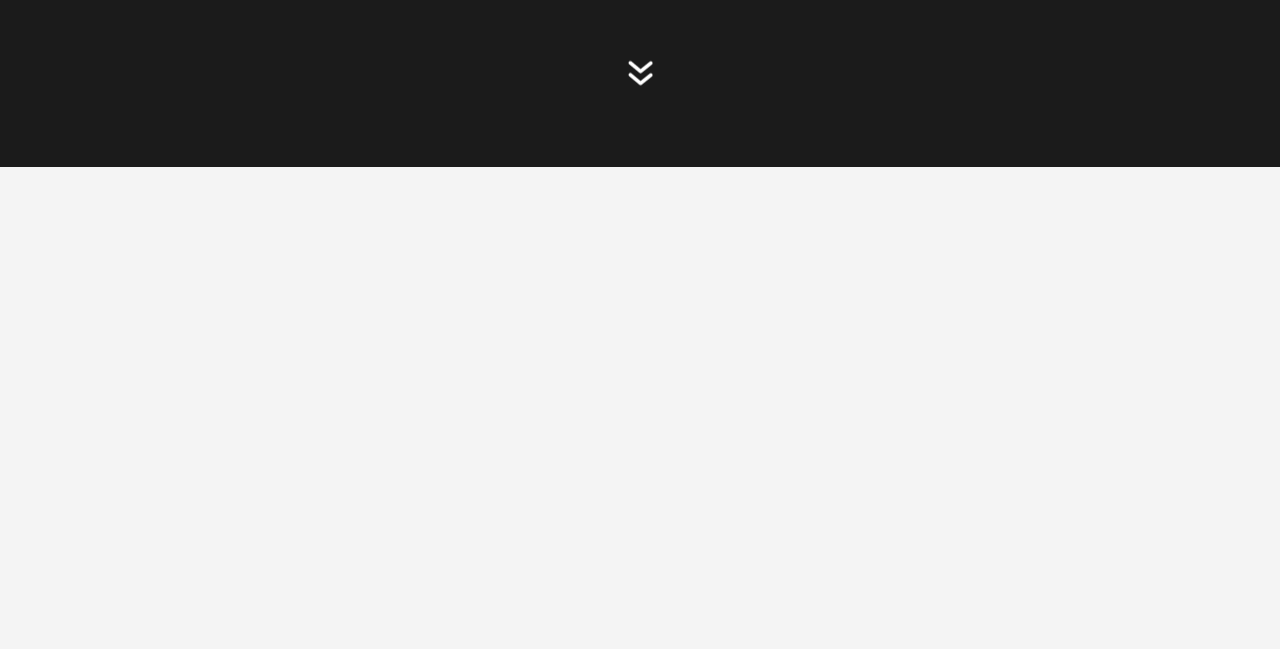
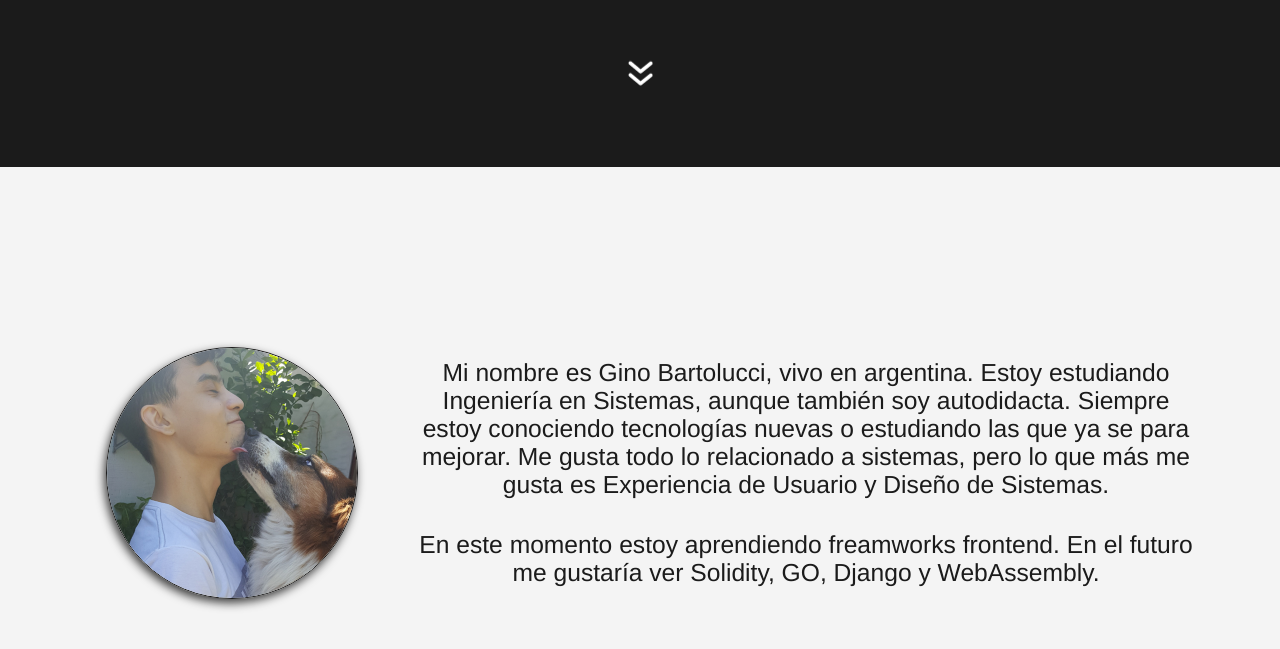
Before and after one commit to GinoBartolucci/portfolio, a Vue app: page / in a window 1280 px wide. Shown: the part 633-1282 px from the top of the page. Built offline with nearby package versions, Linux system fonts and the light colour scheme.

Commit message:
mejoras visuales. Imagen de perfil

```diff
--- a/src/App.vue
+++ b/src/App.vue
@@ -1,8 +1,8 @@
 <template>
   <div id="container">
     <header-component></header-component>
+    <profile-about></profile-about>
     <skills-component></skills-component>
-    <profile-about></profile-about>
     <portfolio-experience></portfolio-experience>
     <social-media></social-media>
   </div>
@@ -60,7 +60,7 @@ body {
 }
 .titles {
   color: #1b1b1b;
-  margin: 2rem;
+  margin: 2rem 0 0 0;
   font-family: "Bebas Neue", cursive;
   font-size: calc(3rem + 3vw);
 }
--- a/src/components/ProfileAbout.vue
+++ b/src/components/ProfileAbout.vue
@@ -1,18 +1,24 @@
 <template>
   <div id="main-about">
     <div class="container">
-      <div id="about-conteiner">
-        <h1 class=titles>About</h1>
-        <p id="about-text">
-          Mi nombre es Gino Bartolucci, vivo en argentina. Estoy estudiando Ingeniería en Sistemas,
-          aunque también soy autodidacta. Siempre estoy conociendo tecnologías nuevas
-          o estudiando las que ya se para mejorar. Me gusta todo lo relacionado a
-           sistemas, pero lo que más me gusta es Experiencia de Usuario y Diseño de Sistemas.
-        </p>
-        <p id="about-text">
-          En este momento estoy aprendiendo freamworks frontend. En el futuro me gustaría
-          ver Solidity, GO, Django y WebAssembly.
-        </p>
+      <h1 class="titles">About</h1>
+      <div id="about-container">
+        <div id="profile-image">
+          <img alt="profile-image" src="../assets/imgs/profile.jpg" />
+        </div>
+        <div id="about-conteiner-text">
+          <p>
+            Mi nombre es Gino Bartolucci, vivo en argentina. Estoy estudiando
+            Ingeniería en Sistemas, aunque también soy autodidacta. Siempre
+            estoy conociendo tecnologías nuevas o estudiando las que ya se para
+            mejorar. Me gusta todo lo relacionado a sistemas, pero lo que más me
+            gusta es Experiencia de Usuario y Diseño de Sistemas.
+          </p>
+          <p>
+            En este momento estoy aprendiendo freamworks frontend. En el futuro
+            me gustaría ver Solidity, GO, Django y WebAssembly.
+          </p>
+        </div>
       </div>
     </div>
   </div>
@@ -53,18 +59,40 @@ html {
   background-color: #f4f4f4;
   padding: 5vh 1rem;
 }
-#about-conteiner {
+#about-container{
   display: flex;
-  justify-content: right;
-  flex-flow: column wrap;
+  flex-flow: row wrap;
+  justify-content: center;
+  align-items: center;
 }
-#about-text {
+#profile-image  {
+  border-radius: 50%;
+  margin: 0 2.5rem;
+  max-width: 250px;
+  max-height: 250px;
+  border: 1px solid #1b1b1b;
+  -webkit-box-shadow: -2px 4px 10px 0px rgba(0,0,0,0.75);
+  -moz-box-shadow: -2px 4px 10px 0px rgba(0,0,0,0.75);
+  box-shadow: -2px 4px 10px 0px rgba(0,0,0,0.75);
+}
+#profile-image img{
+  max-width: 250px;
+  max-height: 250px;
+  border-radius: 50%;
+}
+#about-conteiner-text {
+  max-width: 800px;
+  padding: 0 0.5rem 0 0.5rem;
+  display: flex;
+  flex-flow: column nowrap;
+}
+#about-conteiner-text p {
+  color: #1b1b1b;
+  margin: auto;
+  text-align:center;
+  padding: 1rem 0.5rem;
   font-family: Avenir, Helvetica, Arial, sans-serif;
-  max-width: 1000px;
-  margin: auto;
-  padding: 0 20px 20px 20px;
-  color: #1b1b1b;
-  font-size: calc(1rem + 1vw);
+  font-size: calc(1.3rem + 0.3vw) ;
 
 }
 </style>
--- a/src/components/SkillsComponent.vue
+++ b/src/components/SkillsComponent.vue
@@ -76,7 +76,7 @@ export default {
       gsap.from(cardE, {
         scrollTrigger: {
           trigger: cardE,
-          start: "0 85%",
+          start: "0 90%",
           toggleActions: "play none none reverse",
         },
         y: 50,
@@ -110,17 +110,16 @@ html {
 .card-container-skills div {
   padding: 1rem;
   margin: 2rem 5%;
-  max-height: 250px;
-  max-width: 250px;
+  max-height: 150px;
+  max-width: 150px;
 }
 .card-container-skills div img {
-  padding: 0.5rem;
-  max-width: 200px;
-  height: 200px;
+  max-width: 150px;
+  max-height: 150px;
   object-fit: contain;
 }
 .card-container-skills div p {
-  font-size: 1.5rem;
+  font-size: 1.2rem;
   margin: 0;
   letter-spacing: 0.5rem;
   font-weight: 300;
--- a/src/components/SocialMedia.vue
+++ b/src/components/SocialMedia.vue
@@ -71,16 +71,13 @@ export default {
   margin: 0 15px ;
 }
 #social-media img {
-  margin: 0 15px ;
-  max-width: 50px;
-  height: 50px;
+  max-width: 40px;
+  max-height: 40px;
   padding: 0.5rem;
   max-width: 200px;
   object-fit: contain;
 }
 #social-media img:hover{
-  max-width: 50px;
-  height: 50px;
   padding: 0.5rem;
   max-width: 200px;
   object-fit: contain;
--- a/src/components/childsComponents/ExperienceCard.vue
+++ b/src/components/childsComponents/ExperienceCard.vue
@@ -57,17 +57,16 @@ export default {
 @import url("https://fonts.googleapis.com/css2?family=Fira+Sans:wght@500;800&display=swap");
 
 .card {
-  border: 1px solid #1b1b1b;
+  margin: 1rem;
   background-color: #f4f4f4;
   color: #1b1b1b;
-  margin: 1rem;
   max-width: 350px;
-  /* min-height: 450px; */
   display: flex;
   flex-flow: column nowrap;
+  justify-content: space-between;
   align-items: center;
+  border: 1px solid #1b1b1b;
   border-radius: 3px;
-  justify-content: space-between;
   -webkit-box-shadow: 10px 10px 9px -7px rgba(0, 0, 0, 0.59);
   -moz-box-shadow: 10px 10px 9px -7px rgba(0, 0, 0, 0.59);
   box-shadow: 10px 10px 9px -7px rgba(0, 0, 0, 0.59);
@@ -80,7 +79,7 @@ export default {
   border-bottom: 1px solid #1b1b1b;
 }
 .card-title {
-  font-size: 1.8rem;
+  font-size: 1.5rem;
   padding: 0.1rem;
 }
 .card-title h2 {
@@ -92,7 +91,7 @@ export default {
   text-align: center;
   padding: 0.5rem;
   font-weight: 300;
-  font-size: 1.5rem;
+  font-size: 1.2rem;
   font-family: "Fira Sans", sans-serif;
   justify-self: center;
 }
@@ -114,7 +113,7 @@ export default {
   flex-basis: 50%;
   padding: 0.5rem;
   margin: 0.5rem;
-  font-size: 1.5rem;
+  font-size: 1rem;
   font-weight: 400;
   font-family: "Fira Sans", sans-serif;
   border-radius: 5px;
--- a/src/components/childsComponents/FormContact.vue
+++ b/src/components/childsComponents/FormContact.vue
@@ -150,32 +150,37 @@ form {
   display: flex;
   flex-direction: row;
   justify-content: center;
+  align-items: center;
 }
 label {
-  margin: auto;
+  margin: 0 0 0 1rem;
+  text-align: left;
   font-family: Avenir, Helvetica, Arial, sans-serif;
-  padding: 10px 10px 10px 10px;
+  padding: 0 0 0 1rem;
   color: #1b1b1b;
-  font-size: calc(1rem + 1vw);
-  width: 30%;
+  font-size: 1.5rem;
+  flex-basis: 15%;
 }
 input,
 textarea {
   font-family: Avenir, Helvetica, Arial, sans-serif;
   background-color: #ffffff;
-  font-size: calc(1rem + 1vw);
+  font-size: 1.5rem;
   padding: 1rem;
   margin: 1rem 1.5rem;
-  border: 3px solid transparent;
+  border: 1px solid #525252;
   border-radius: 0.3rem;
   flex: auto;
   resize: vertical;
   outline: none;
 }
 input:focus,
-textarea:focus {
-  border: 3px solid #1b1b1b;
+textarea:focus,
+button:hover {
   outline: none;
+  -webkit-box-shadow: 0px 0px 3px 1px rgba(0, 0, 0, 0.59);
+  -moz-box-shadow: 0px 0px 3px 1px rgba(0, 0, 0, 0.59);
+  box-shadow: 0px 0px 3px 1px rgba(0, 0, 0, 0.59);
 }
 button {
   background-color: #ffffff;
@@ -183,32 +188,23 @@ button {
   font-size: calc(1rem + 1vw);
   padding: 1rem;
   margin: 1.5rem;
-  border: 3px solid transparent;
+  border: 1px solid #1b1b1b;
   border-radius: 0.3rem;
   flex: auto;
   outline: none;
 }
-button:hover {
-  border: 3px solid #1b1b1b;
-}
-.inputError {
-  border: 3px solid #f15e5e;
-}.inputError:focus {
-  border: 3px solid #f15e5e;
+
+.inputError, .inputError:focus {
+  border: 1px solid #f15e5e;
 }
 @media (max-width: 850px) {
   .input-group {
     flex-direction: column;
-    justify-content: flex-start;
+    align-items: inherit;
   }
   label {
     margin: 0;
     text-align: left;
-    width: 90%;
-  }
-  input,
-  textarea {
-    margin-top: 0;
   }
 }
 </style>
```
Also changed, not shown: src/assets/imgs/profile.jpg (added), 8 other files (tests, documents, lock files or other folders).
